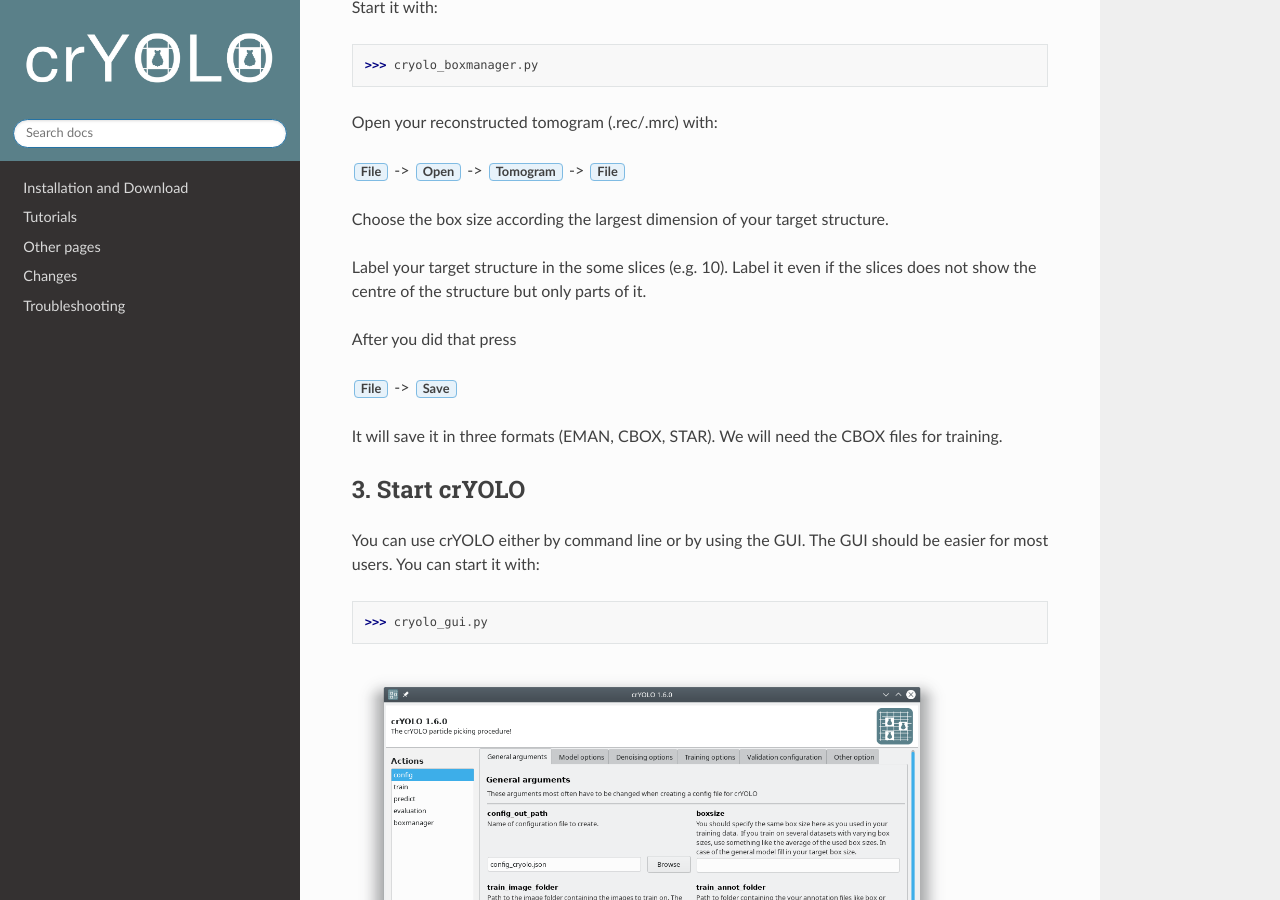
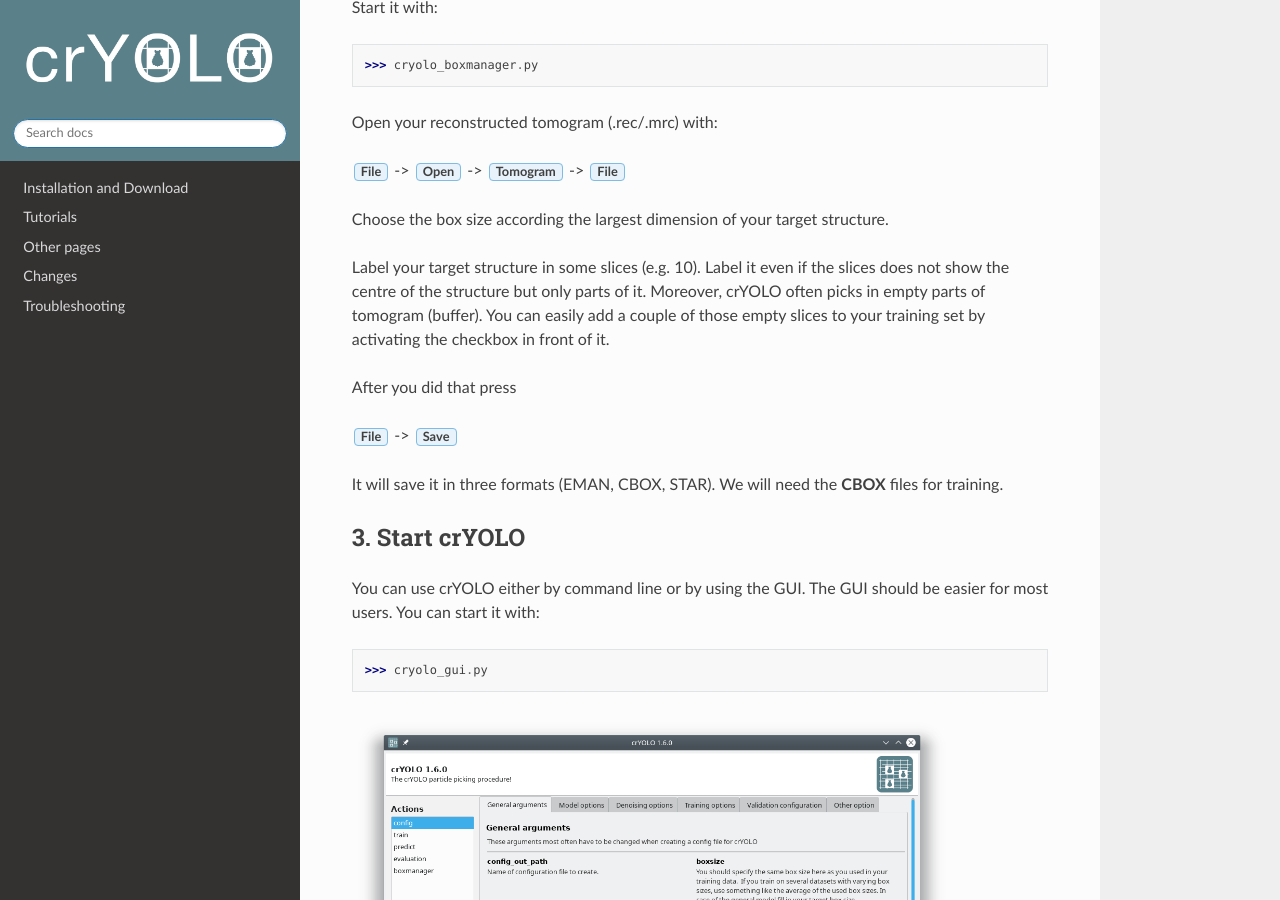
Before and after one commit to MPI-Dortmund/cryolo, a Sphinx documentation site: the page built from source/tutorials/tut05_tomo.rst, in a window 1280 px wide and 900 px high, scrolled down 1225 px. Built offline with Sphinx 7.4.7 and the Read the Docs theme 2.0.0, drawn with Linux system fonts in a browser that asks for light colours; some of the changed text lies outside the part shown.

Commit message:
update tutorial

```diff
--- a/source/tutorials/tut05_tomo.rst
+++ b/source/tutorials/tut05_tomo.rst
@@ -51,14 +51,15 @@
 
 Choose the box size according the largest dimension of your target structure.
 
-Label your target structure in the some slices (e.g. 10). Label it even if the slices does not show
-the centre of the structure but only parts of it.
+Label your target structure in some slices (e.g. 10). Label it even if the slices does not show
+the centre of the structure but only parts of it. Moreover, crYOLO often picks in empty parts of tomogram (buffer).
+You can easily add a couple of those empty slices to your training set by activating the checkbox in front of it.
 
 After you did that press
 
 :guilabel:`File` -> :guilabel:`Save`
 
-It will save it in three formats (EMAN, CBOX, STAR). We will need the CBOX
+It will save it in three formats (EMAN, CBOX, STAR). We will need the **CBOX**
 files for training.
 
 3. Start crYOLO
```
Also changed, not shown: other parts of source/tutorials/tut05_tomo.rst (+1 -1 lines).
